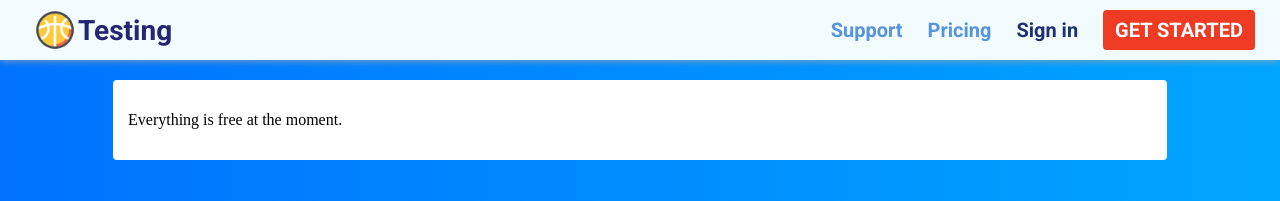
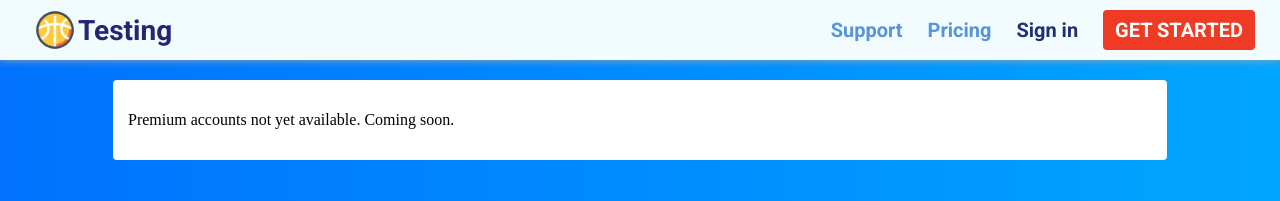
Before and after one commit to zachwhitedev/basketball-stats-client, a React (Create React App) app: page /pricing in a window 1280 px wide. Shown: the top 201 px of the page. Built offline with nearby package versions, Linux system fonts and the light colour scheme; what redux-promise-middleware would draw is missing.

Commit message:
pricing page

```diff
--- a/src/components/PricingPage/PricingPage.js
+++ b/src/components/PricingPage/PricingPage.js
@@ -14,7 +14,7 @@ export default function PricingPage(props) {
     <div id='pricingpage-container'>
       <Navbar />
       <div id='pricingpage-content'>
-        <p>Everything is free at the moment.</p>
+        <p>Premium accounts not yet available. Coming soon.</p>
       </div>
     </div>
   );
```
Also changed, not shown: src/dashboards/TeamDashboard/TeamDashboard.js (+8 -5 lines).
